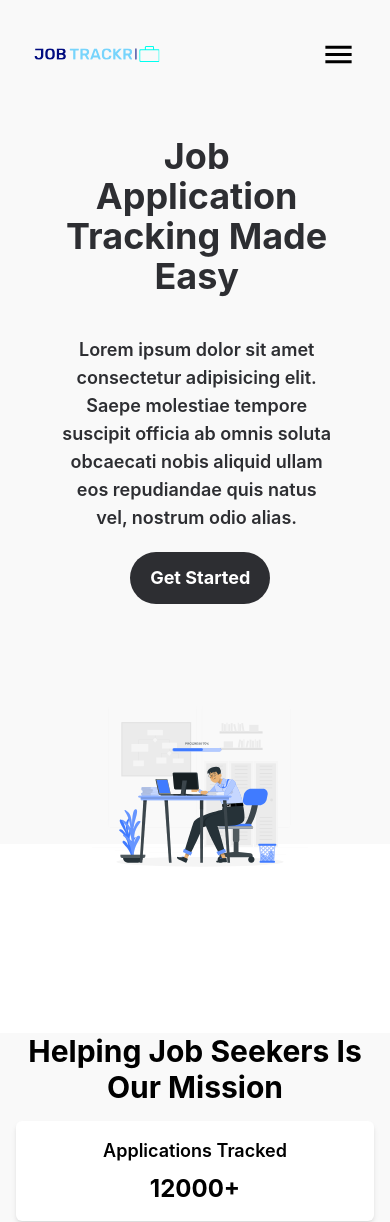
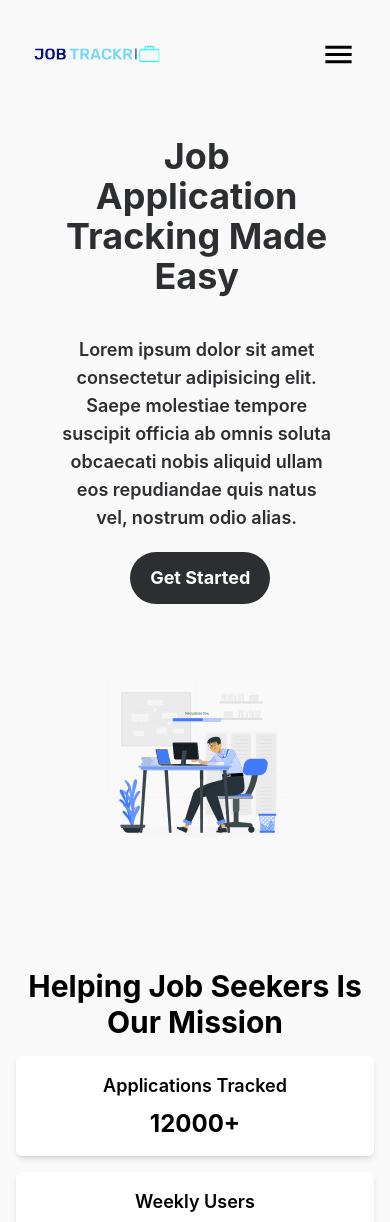
Before and after one commit to imjohnnyy/job-tracker-app, a React (Create React App) app in the folder frontend/: page / in a window 390 px wide. Shown: the top 1222 px of the page. Built offline with nearby package versions, Linux system fonts and the light colour scheme.

Commit message:
image is now responsive

```diff
--- a/frontend/src/pages/Landing.js
+++ b/frontend/src/pages/Landing.js
@@ -25,7 +25,7 @@ const Landing = () => {
   }
 
   return (
-    <div className={"bg-lightergray h-screen"} id="home">
+    <div className={"bg-lightergray"} id="home">
       {/* HEADER */}
       <header className="flex items-center justify-between w-4/5 p-6 mx-auto max-lg:w-[95%]">
         {/* LOGO */}
@@ -79,7 +79,7 @@ const Landing = () => {
 
         {/* WORKER IMAGE */}
         <div className={"flex items-center justify-center mt-[-100px]"}>
-          <img className={"mr-[10%] w-[2050px] h-[650px] static max-lg:w-[1550px] max-lg:h-[470px] max-lg:ml-8 max-lg:mt-[3.2rem]"} src={Worker} alt="worker"></img>
+          <img className={"mr-[10%] w-[2050px] h-[650px] static max-lg:w-[25rem] max-lg:h-[25rem] max-lg:ml-8 max-lg:mt-[3.5rem]"} src={Worker} alt="worker"></img>
         </div>
       </body>
 
```
